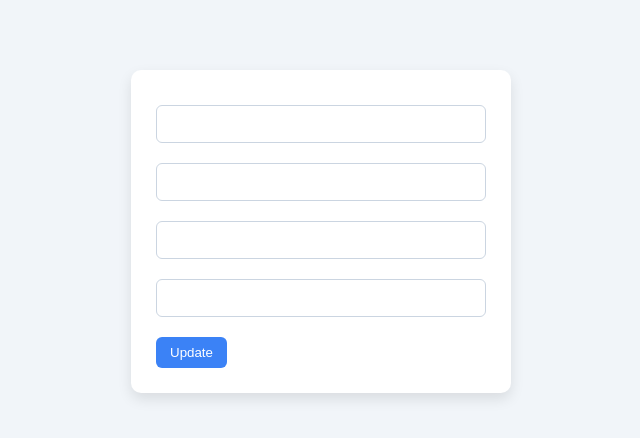
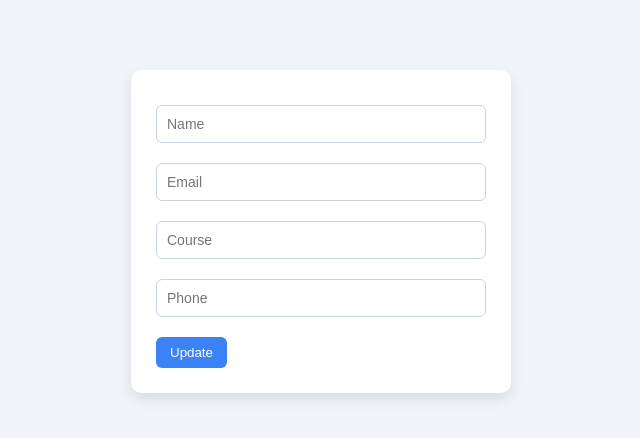
Before and after one commit to arunbusa06/student-management-system, a React (Create React App) app in the folder client/: page /edit/1 in a window 1280 px wide. Shown: the top 438 px of the page, without its empty margins (319-959 px from the left). Built offline with nearby package versions, Linux system fonts and the light colour scheme; no server answers; sample sign-in values are in the browser's storage.

Commit message:
fixed EditStudent page

```diff
--- a/client/src/pages/EditStudent.jsx
+++ b/client/src/pages/EditStudent.jsx
@@ -13,33 +13,68 @@ export default function EditStudent() {
     phone: ""
   });
 
+  // Fetch student data
   useEffect(() => {
     api.get("/students", {
       headers: { Authorization: localStorage.getItem("token") }
-    }).then(res => {
-      const student = res.data.find(s => s.id == id);
+    })
+    .then(res => {
+      // FIX: convert id to number
+      const student = res.data.find(s => s.id === Number(id));
+
+      if (student) {
         setData(student);
+      }
+    })
+    .catch(err => {
+      console.error("Error fetching student:", err);
     });
   }, [id]);
 
+  // Update student
   const update = async (e) => {
     e.preventDefault();
 
+    try {
       await api.put(`/students/${id}`, data, {
         headers: { Authorization: localStorage.getItem("token") }
       });
 
       alert("Updated Successfully");
       navigate("/students");
+    } catch (err) {
+      console.error("Update failed:", err);
+      alert("Update failed");
+    }
   };
 
   return (
     <form onSubmit={update}>
-      <input value={data.name} onChange={e=>setData({...data,name:e.target.value})}/>
-      <input value={data.email} onChange={e=>setData({...data,email:e.target.value})}/>
-      <input value={data.course} onChange={e=>setData({...data,course:e.target.value})}/>
-      <input value={data.phone} onChange={e=>setData({...data,phone:e.target.value})}/>
-      <button>Update</button>
+      <input
+        placeholder="Name"
+        value={data.name}
+        onChange={e => setData({ ...data, name: e.target.value })}
+      />
+
+      <input
+        placeholder="Email"
+        value={data.email}
+        onChange={e => setData({ ...data, email: e.target.value })}
+      />
+
+      <input
+        placeholder="Course"
+        value={data.course}
+        onChange={e => setData({ ...data, course: e.target.value })}
+      />
+
+      <input
+        placeholder="Phone"
+        value={data.phone}
+        onChange={e => setData({ ...data, phone: e.target.value })}
+      />
+
+      <button type="submit">Update</button>
     </form>
   );
 }
```
Lines whose indentation alone changed are shown as unchanged.
